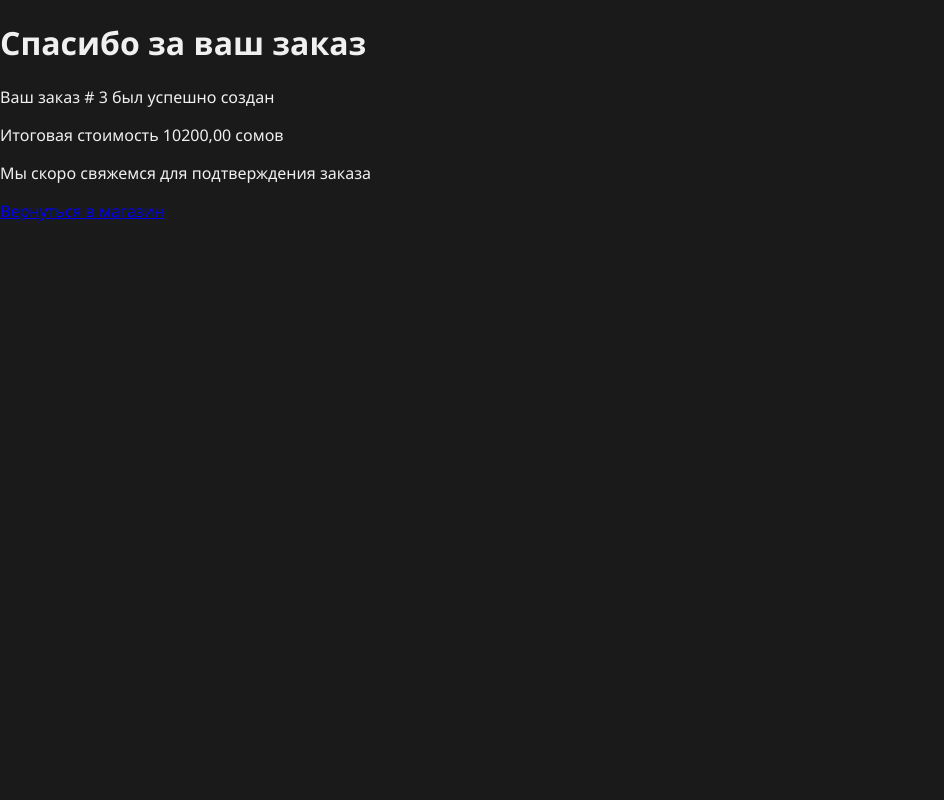
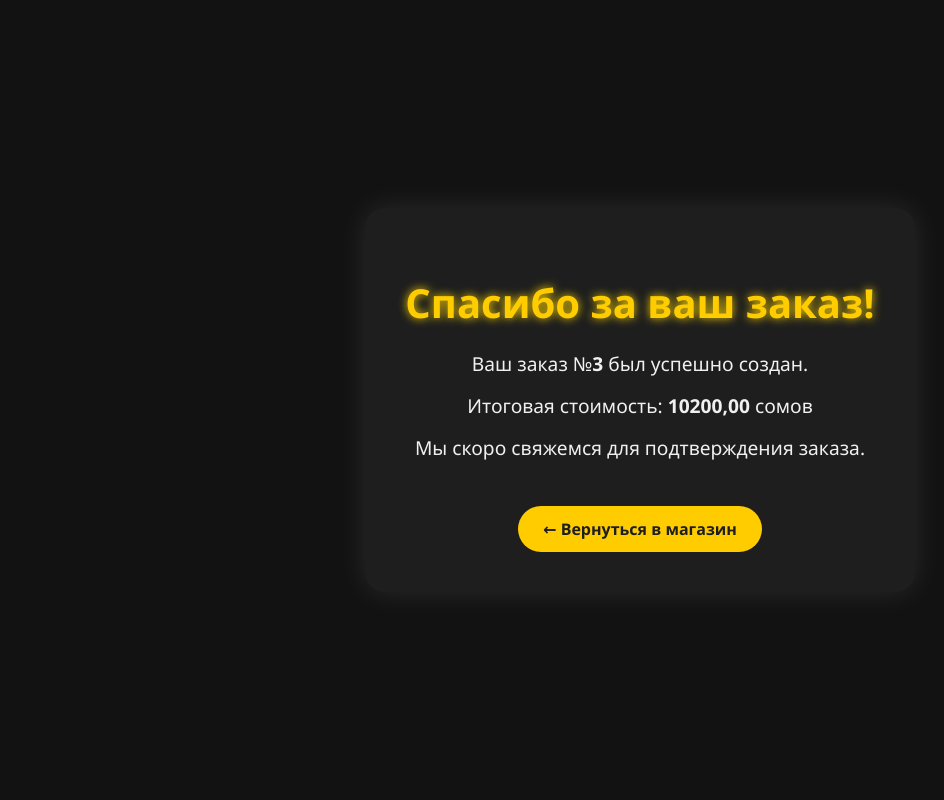
Before and after one commit to Mark-pyt/Moi_SuperPuper_Project, a Django app: template Final_project/shop/templates/order_created.html in a window 1280 px wide. Shown: the whole page, without its empty margins (0-944 px from the left). Run offline with Django 5.2, Linux system fonts and the light colour scheme; the template is opened without the code that fills it: values that come from a table or form of the project are taken from there, others are empty; data comes from the database, SQL or seed files in the repository.

Commit message:
Update order_created.html

```diff
--- a/Final_project/shop/templates/order_created.html
+++ b/Final_project/shop/templates/order_created.html
@@ -1,14 +1,78 @@
-{% load static %}
 <!DOCTYPE html>
 <html lang="ru">
 <head>
     <meta charset="UTF-8">
-    <link rel="stylesheet" href="{% static 'order_created.css' %}">
+    <title>Спасибо за заказ</title>
+    <style>
+        body {
+            margin: 0;
+            padding: 0;
+            background: #121212;
+            font-family: 'Segoe UI', 'Comic Sans MS', sans-serif;
+            color: #f0f0f0;
+            display: flex;
+            align-items: center;
+            justify-content: center;
+            height: 100vh;
+        }
+
+        .container {
+            background: #1e1e1e;
+            padding: 40px;
+            border-radius: 20px;
+            box-shadow: 0 0 30px rgba(255, 255, 255, 0.1);
+            text-align: center;
+            max-width: 600px;
+        }
+
+        h1 {
+            color: #ffcc00;
+            text-shadow: 0 0 10px #ffd700;
+            font-size: 2.5em;
+            margin-bottom: 20px;
+        }
+
+        p {
+            font-size: 1.2em;
+            margin: 15px 0;
+        }
+
+        .button {
+            display: inline-block;
+            margin-top: 30px;
+            padding: 12px 25px;
+            background-color: #ffcc00;
+            color: #1e1e1e;
+            border: none;
+            border-radius: 25px;
+            font-weight: bold;
+            text-decoration: none;
+            font-size: 1em;
+            transition: all 0.3s ease;
+        }
+
+        .button:hover {
+            background-color: #ffe066;
+            transform: scale(1.05);
+        }
+
+        .fade-in {
+            animation: fadeIn 1s ease-in-out;
+        }
+
+        @keyframes fadeIn {
+            from { opacity: 0; transform: translateY(10px); }
+            to   { opacity: 1; transform: translateY(0); }
+        }
+    </style>
 </head>
 <body>
-    <h1> Спасибо за ваш заказ </h1>
-    <p> Ваш заказ # {{ order.id }} был успешно создан </p>
-    <p> Итоговая стоимость {{ order.total_cost }} сомов </p>
-    <p>Мы скоро свяжемся для подтверждения заказа</p>
-    <a href="{% url 'product_list' %}">Вернуться в магазин</a>
+    <div class="container fade-in">
+        <h1>Спасибо за ваш заказ!</h1>
+        <p>Ваш заказ №<strong>{{ order.id }}</strong> был успешно создан.</p>
+        <p>Итоговая стоимость: <strong>{{ order.total_cost }}</strong> сомов</p>
+        <p>Мы скоро свяжемся для подтверждения заказа.</p>
+        <a href="{% url 'product_list' %}" class="button">← Вернуться в магазин</a>
+    </div>
 </body>
+</html>
```
